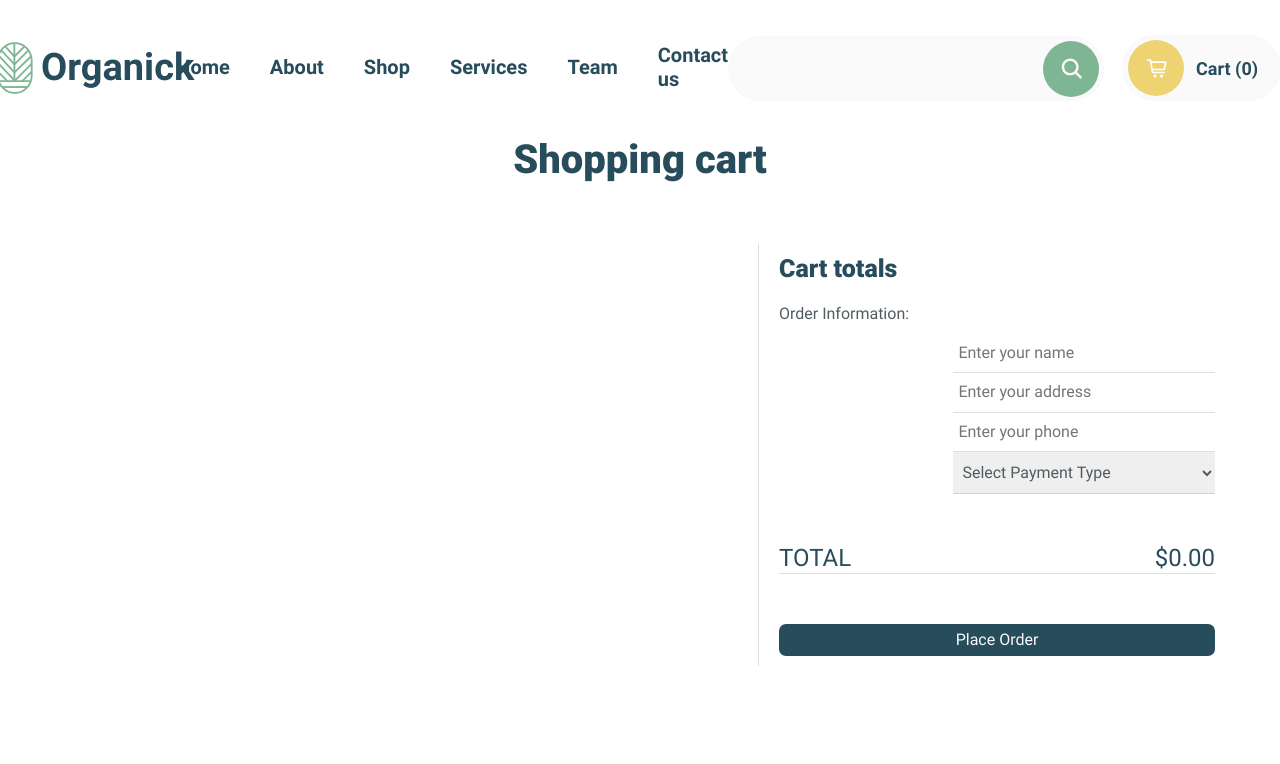
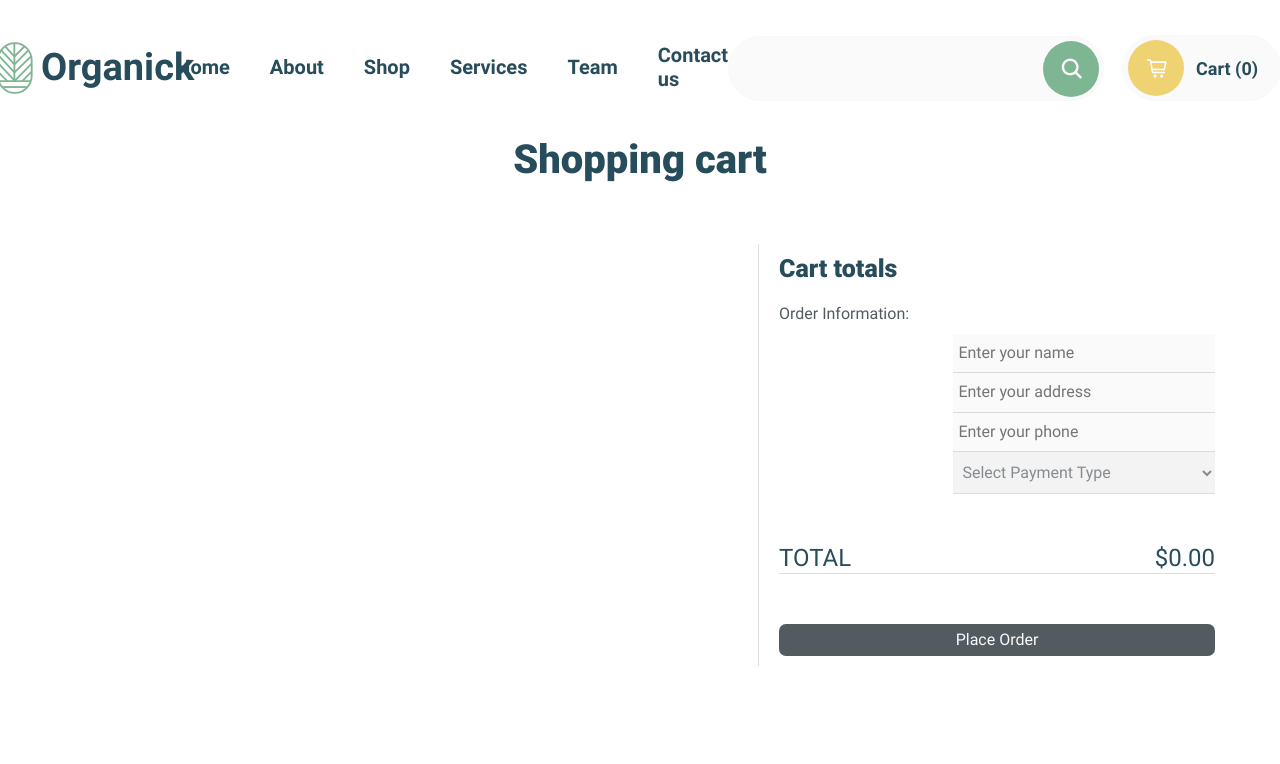
Before and after one commit to Anikonov-A/hillel_diploma_project, a React (Create React App) app: page /cart in a window 1280 px wide. Shown: the top 764 px of the page. Built offline with nearby package versions, Linux system fonts and the light colour scheme.

Commit message:
Add disabled attribute to form element in cart when cart is empty

```diff
--- a/src/components/OrderForm/OrderForm.jsx
+++ b/src/components/OrderForm/OrderForm.jsx
@@ -7,7 +7,7 @@ import TestimonialModal from "../TestimonialModal/TestimonialModal";
 import {useDispatch, useSelector} from "react-redux";
 import {clearCart} from "../../store/slices/cartSlice";
 
-export default function OrderForm({price}) {
+export default function OrderForm({price,isEmpty}) {
     const [modalOpen, setModalOpen] = useState(false);
     const dispatch = useDispatch();
     const cartItems = useSelector((state) => state.cart.items);
@@ -57,6 +57,8 @@ export default function OrderForm({price}) {
                                 onChange={formik.handleChange}
                                 onBlur={formik.handleBlur}
                                 value={formik.values.name}
+                                disabled={isEmpty}
+
                             />
                             {formik.touched.name && formik.errors.name && (
                                 <div className={styles.error_message}>{formik.errors.name}</div>
@@ -71,6 +73,8 @@ export default function OrderForm({price}) {
                                 onChange={formik.handleChange}
                                 onBlur={formik.handleBlur}
                                 value={formik.values.address}
+                                disabled={isEmpty}
+
                             />
                             {formik.touched.address && formik.errors.address && (
                                 <div className={styles.error_message}>{formik.errors.address}</div>
@@ -85,6 +89,8 @@ export default function OrderForm({price}) {
                                 onChange={formik.handleChange}
                                 onBlur={formik.handleBlur}
                                 value={formik.values.phone}
+                                disabled={isEmpty}
+
                             />
                             {formik.touched.phone && formik.errors.phone && (
                                 <div className={styles.error_message}>{formik.errors.phone}</div>
@@ -97,6 +103,8 @@ export default function OrderForm({price}) {
                                 onChange={formik.handleChange}
                                 onBlur={formik.handleBlur}
                                 defaultValue="default"
+                                disabled={isEmpty}
+
                             >
                                 <option value="default" disabled hidden>Select Payment Type</option>
                                 <option value="cash">Cash</option>
@@ -116,6 +124,7 @@ export default function OrderForm({price}) {
                                     onChange={formik.handleChange}
                                     onBlur={formik.handleBlur}
                                     value={formik.values.cardNumber}
+                                    disabled={isEmpty}
                                 />
                                 {formik.touched.cardNumber && formik.errors.cardNumber && (
                                     <div className={styles.error_message}>{formik.errors.cardNumber}</div>
@@ -129,7 +138,7 @@ export default function OrderForm({price}) {
                         currency: 'USD'
                     }).format(price)}</span></Title>
                     <div className={styles.button}>
-                        <button type="submit">Place Order</button>
+                        <button type="submit" disabled={isEmpty} className={isEmpty ? styles.disabled : ""} >Place Order</button>
                     </div>
                 </div>
             </form>
--- a/src/components/OrderForm/OrderForm.module.scss
+++ b/src/components/OrderForm/OrderForm.module.scss
@@ -49,9 +49,20 @@
       text-align: center;
       background-color: var(--main-color);
       transition: all 0.3s ease 0s;
+
       &:hover{
         background-color: var(--hover-bg-color);
         color: var(--main-color);
+      }
+
+    }
+    .disabled{
+      background-color: var(--paragraph-color);
+      cursor: default;
+      &:hover{
+        background-color:var(--paragraph-color);
+        color:#FAFAFA;
+
       }
     }
   }
--- a/src/pages/CartPage/CartPage.jsx
+++ b/src/pages/CartPage/CartPage.jsx
@@ -41,6 +41,7 @@ function ProductCard({product, handleRemove, handleIncrease, handleDecrease}) {
 function CartPage() {
     const dispatch = useDispatch();
     const cartItems = useSelector((state) => state.cart.items);
+    const isCartEmpty = cartItems.length === 0;
 
     useEffect(() => {
         dispatch(loadCartFromStorage());
@@ -79,7 +80,7 @@ function CartPage() {
                         <div className="block-body__order-info info-order">
                             <Title size={6}>Cart totals</Title>
                             <div className="info-order__final-price">
-                                <OrderForm price={calculateTotalPrice()}/>
+                                <OrderForm price={calculateTotalPrice()} isEmpty={isCartEmpty}/>
                             </div>
                         </div>
                     </div>
--- a/src/pages/CartPage/CartPage.scss
+++ b/src/pages/CartPage/CartPage.scss
@@ -117,3 +117,6 @@
     }
   }
 }
+.info-order__empty-cart-message{
+
+}
```
